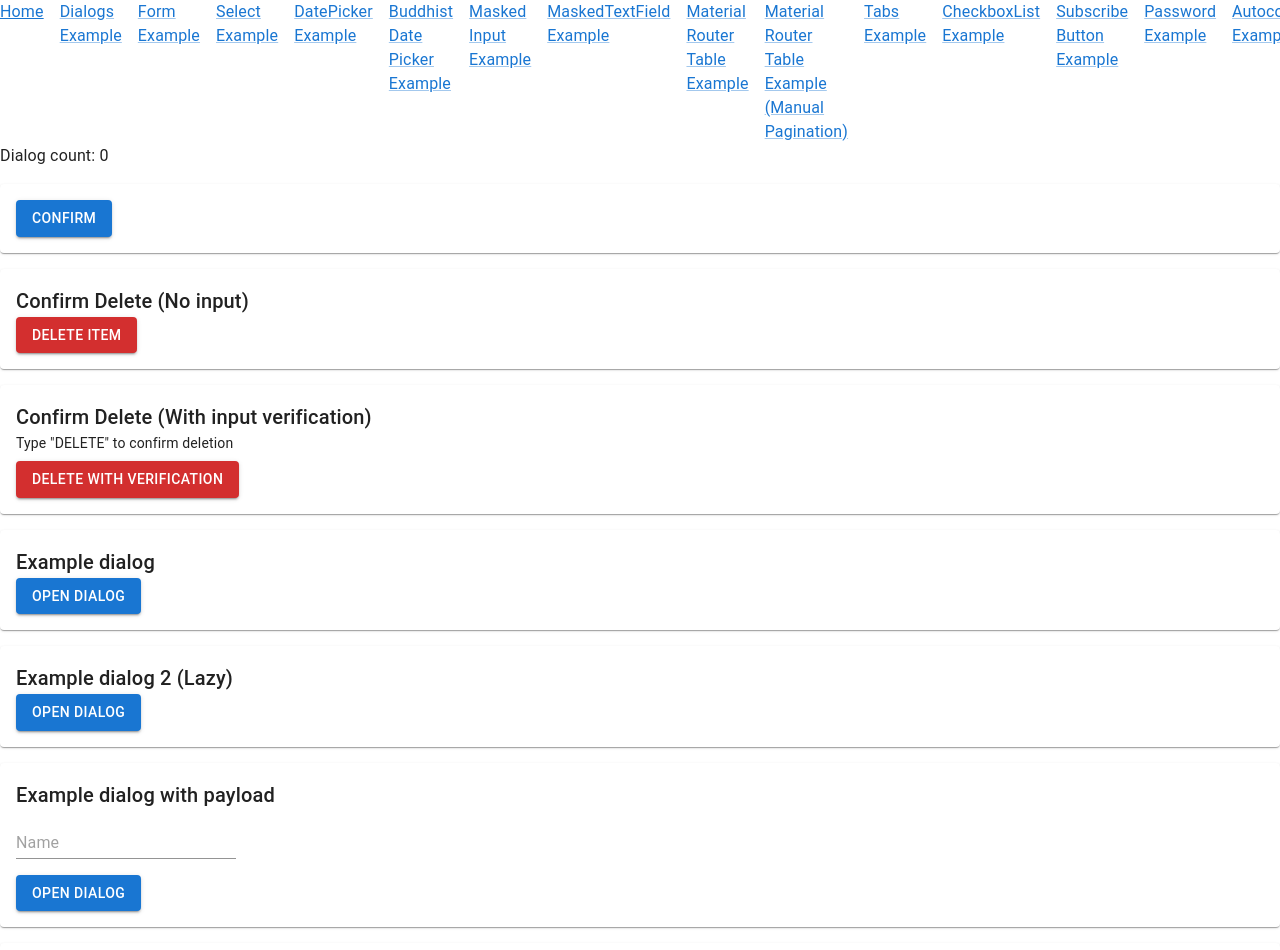
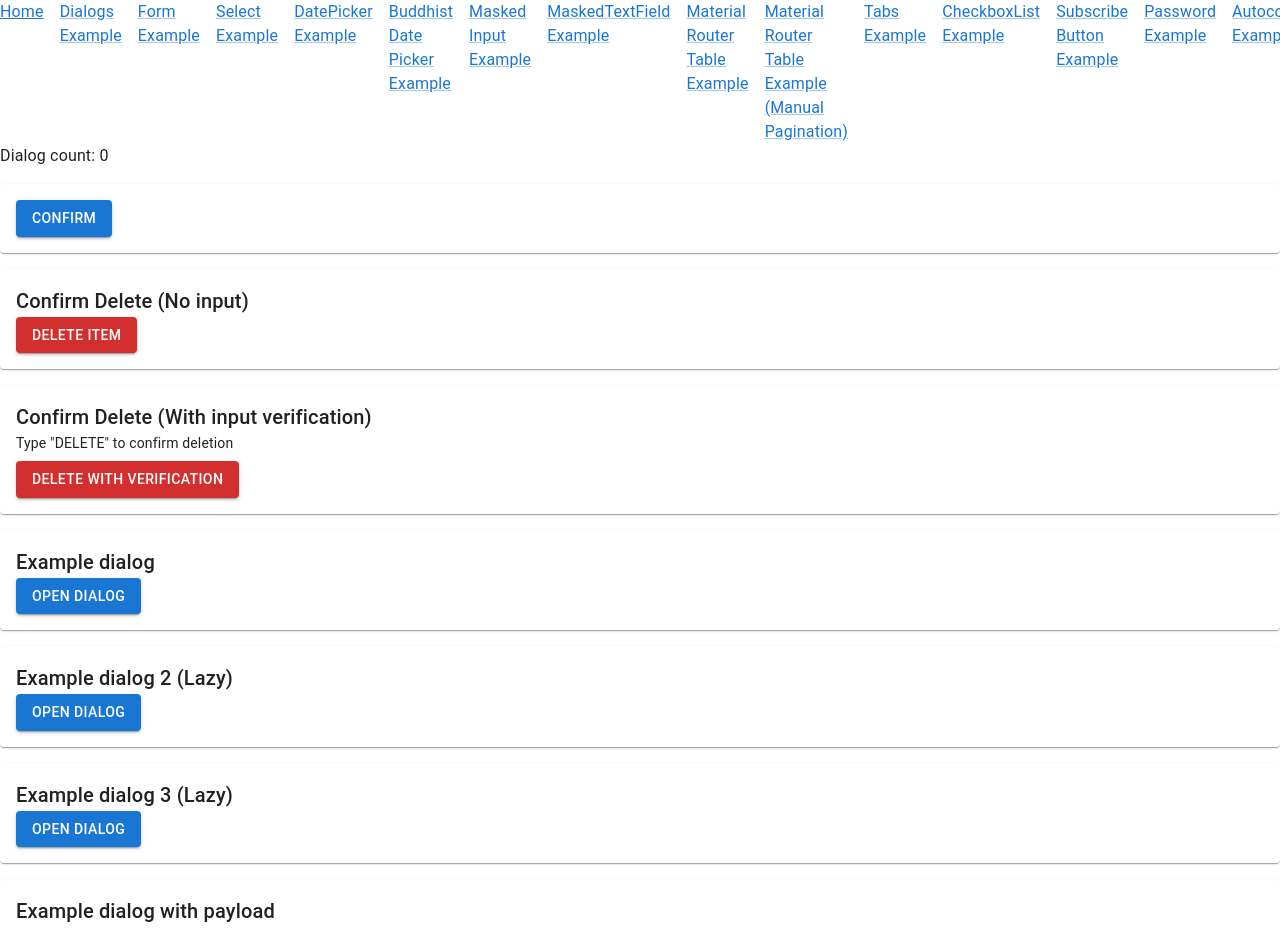
Before and after one commit to cwncollab-org/mui-component-kit, a React (Vite) app: page /dialogs-example in a window 1280 px wide. Shown: the top 950 px of the page. Built offline with nearby package versions, Linux system fonts and the light colour scheme.

Commit message:
feat: add ExampleDialog3 and lazy loading for ExampleDialog2 and ExampleDialog3 in dialogs-example

```diff
--- /dev/null
+++ b/src/examples/ExampleDialog3.tsx
@@ -0,0 +1,31 @@
+import {
+  Dialog,
+  DialogTitle,
+  DialogContentText,
+  DialogContent,
+  DialogProps,
+} from '@mui/material'
+
+export default function ExampleDialog3({
+  open,
+  onClose,
+  ...rest
+}: DialogProps) {
+  return (
+    <Dialog
+      open={open}
+      onClose={onClose}
+      {...rest}
+      slotProps={{
+        paper: { sx: { height: '60vh' } },
+      }}
+    >
+      <DialogTitle>Example Dialog 3</DialogTitle>
+      <DialogContent>
+        <DialogContentText>
+          This is an example dialog 3 (lazy loaded)
+        </DialogContentText>
+      </DialogContent>
+    </Dialog>
+  )
+}
--- /dev/null
+++ b/src/examples/lazy/ExampleDialog2.ts
@@ -0,0 +1,3 @@
+import { lazy } from 'react'
+
+export const ExampleDialog2 = lazy(() => import('../ExampleDialog2'))
--- /dev/null
+++ b/src/examples/lazy/ExampleDialog3.ts
@@ -0,0 +1,3 @@
+import { lazy } from 'react'
+
+export const ExampleDialog3 = lazy(() => import('../ExampleDialog3'))
--- a/src/routes/dialogs-example.tsx
+++ b/src/routes/dialogs-example.tsx
@@ -1,6 +1,6 @@
 import { Box, Button, Input, Paper, Stack, Typography } from '@mui/material'
 import { createFileRoute } from '@tanstack/react-router'
-import { lazy, useEffect, useState } from 'react'
+import { useEffect, useState } from 'react'
 import ExampleDialog from '../examples/ExampleDialog'
 import ExampleDialogWithPayload from '../examples/ExampleDialogWithPayload'
 import ExampleDialogWithResult from '../examples/ExampleDialogWithResult'
@@ -9,7 +9,8 @@ export const Route = createFileRoute('/dialogs-example')({
   component: DialogsExample,
 })
 
-const ExampleDialog2 = lazy(() => import('../examples/ExampleDialog2'))
+import { ExampleDialog2 } from '../examples/lazy/ExampleDialog2'
+import { ExampleDialog3 } from '../examples/lazy/ExampleDialog3'
 
 export function DialogsExample() {
   const { openDialog, dialogs } = useDialogs()
@@ -116,6 +117,12 @@ export function DialogsExample() {
           Open Dialog
         </Button>
       </Paper>
+      <Paper sx={{ p: 2 }}>
+        <Typography variant='h6'>Example dialog 3 (Lazy)</Typography>
+        <Button variant='contained' onClick={() => openDialog(ExampleDialog3)}>
+          Open Dialog
+        </Button>
+      </Paper>
       <Paper
         sx={{
           p: 2,
```
